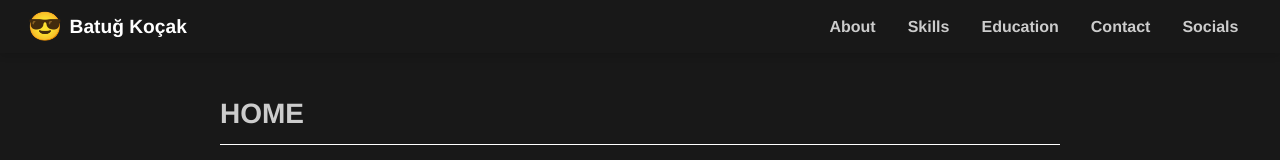
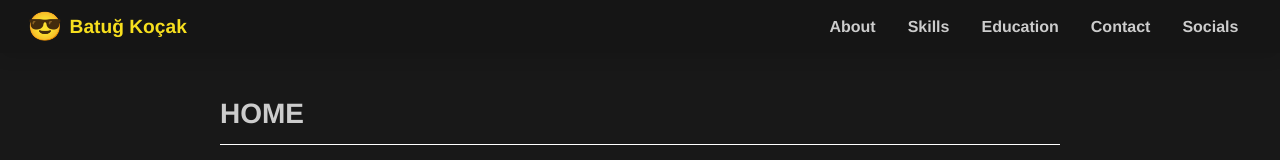
Before and after one commit to batugkocak/Portfolio-Frontend, a Vue app: page / in a window 1280 px wide. Shown: the top 160 px of the page. Built offline with nearby package versions, Linux system fonts and the light colour scheme.

Commit message:
style(base.css): Change color names to more general ones

```diff
--- a/src/assets/styles/base.css
+++ b/src/assets/styles/base.css
@@ -12,23 +12,15 @@
   --monospace-font-family: sfmono-regular, consolas, liberation mono, menlo,
     monospace;
 
-  --background-color: #181818;
-  --secondary-background-color: #333333;
+  --primary-color: #f7df1e;
+  --secondary-color: #bd10e0;
+  --accent-color: #f76f1e;
+  --bg-color: #181818;
+  --bg-accent-color: #151515;
   --text-color: #cccccc;
-  --link-color: #f7df1e;
+  --muted-text-color: #999999;
   --secondary-link-color: #323330;
-  --code-color: #bd10e0;
-
-  /*
-  --primary-color:#f7df1e
-  --secondary-color: #1e88f7
-  --accent-color: #f76f1e
-  --background-color: #181818;
-  --background-accent-color: #333333;
-  --text-color: #cccccc;
-  --muted-text-color: #999999
-
-  */
+  --code-color: #1e88f7;
 
   /*
     Primary Color: Main buttons, headlines, key highlights.
@@ -43,7 +35,7 @@ html,
 body {
   margin: 0;
   padding: 0;
-  background-color: var(--background-color);
+  background-color: var(--bg-color);
   font-family: var(--main-font-family);
   -webkit-font-smoothing: antialiased;
   -moz-osx-font-smoothing: grayscale;
@@ -75,7 +67,7 @@ body {
 /* Links */
 a {
   text-decoration: none;
-  color: var(--link-color);
+  color: var(--primary-color);
 }
 
 a:hover {
--- a/src/components/common/Navbar.vue
+++ b/src/components/common/Navbar.vue
@@ -2,10 +2,6 @@
   <div>
     <nav :class="{ hidden: isHidden }">
       <div class="logo">
-        <!-- <img
-          src="https://upload.wikimedia.org/wikipedia/commons/6/6a/JavaScript-logo.png"
-          alt="Logo"
-        /> -->
         <span class="emoji">😎</span>
         <router-link to="/" class="site-name">Batuğ Koçak</router-link>
       </div>
@@ -110,10 +106,10 @@ nav {
   top: 0;
   left: 0;
   width: 100%;
-  background-color: var(--secondary-bg-color);
+  background-color: var(--bg-accent-color);
   padding: 0.5rem 0;
   z-index: 1000;
-  box-shadow: 0 4px 6px rgba(0, 0, 0, 0.1);
+  box-shadow: 0 4px 15px rgba(0, 0, 0, 0.1);
   display: flex;
   justify-content: space-between;
   align-items: center;
@@ -145,6 +141,7 @@ nav.hidden {
 
   animation: gradientAnimation 3s infinite;
   background-size: 300% 300%;
+  color: white;
 }
 
 .logo img {
@@ -155,7 +152,6 @@ nav.hidden {
 .site-name {
   font-size: 1.2rem;
   font-weight: bold;
-  color: white;
 }
 
 .menu-divider {
@@ -180,7 +176,7 @@ nav.hidden {
   transition: color 0.3s ease-in-out;
 }
 .nav-item .router-link-active {
-  color: var(--link-color);
+  color: var(--primary-color);
 }
 
 .nav-link:hover {
@@ -237,7 +233,7 @@ nav.hidden {
     margin: 0.5rem 0;
   }
   .nav-item .router-link-active {
-    color: var(--link-color);
+    color: var(--primary-color);
   }
 }
 
```
